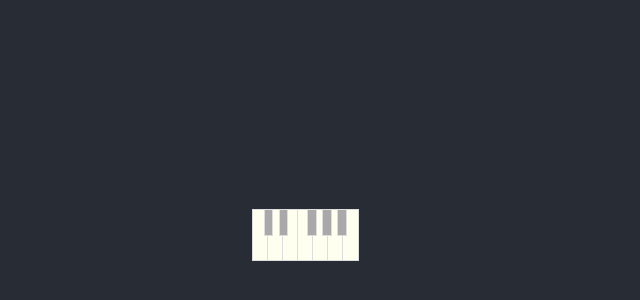
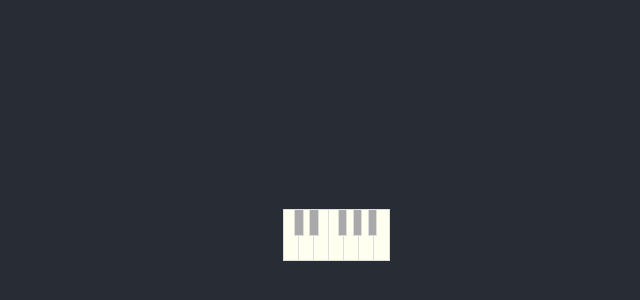
Before and after one commit to davidd647/mintbean-synth-thing, a React (Create React App) app: page / in a window 1280 px wide. Shown: the part 166-466 px from the top of the page, without its empty margins (298-938 px from the left). Built offline with nearby package versions, Linux system fonts and the light colour scheme.

Commit message:
board only needs to be length of keys

```diff
--- a/src/keyboardsass.scss
+++ b/src/keyboardsass.scss
@@ -1,8 +1,6 @@
 .keyboard {
-  /* display: flex; */
-  /* flex-direction: row; */
   position: relative;
-  width: 180px;
+  width: 17 * 7px;
   height: 50px;
 }
 
```
